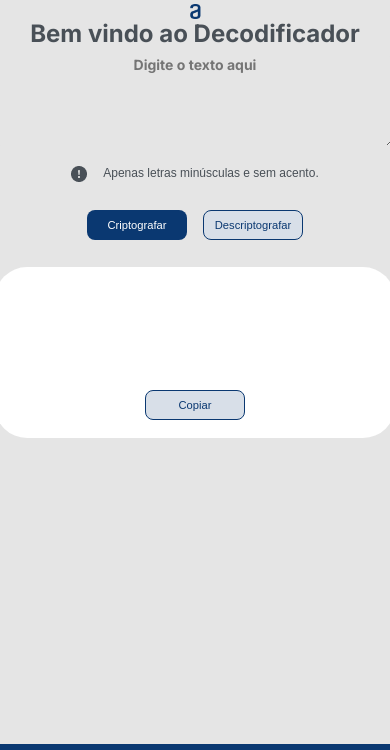
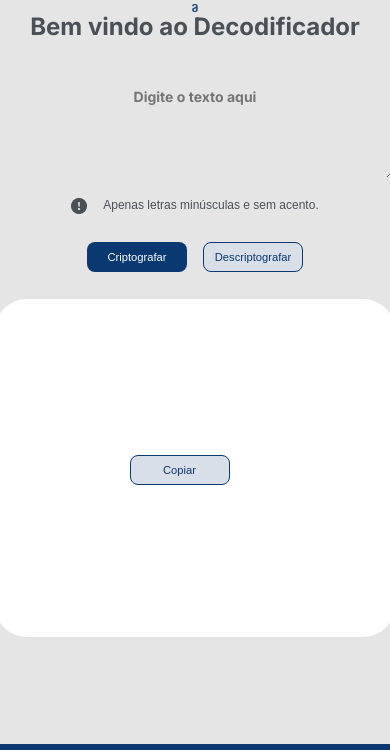
Before and after one commit to ElaineCristinaG/criptografia-texto, a plain HTML site: page index.html in a window 390 px wide. Both pictures are taken after a click on the button "Descriptografar". Shown: the top 750 px of the page. Drawn offline with Linux system fonts and the light colour scheme.

Commit message:
ajustes finos no css

```diff
--- a/style.css
+++ b/style.css
@@ -25,7 +25,6 @@ body{
     height: 100vh;
     box-sizing:border-box;
     color: var(--cor-cinza);
-    height: 100vh;
     font-family: var(--font-Inter);
     background-color: var(--cor-fundo);
 }
@@ -66,7 +65,7 @@ main{
     font-family: var(--font-Inter);
     color: var(--cor-azul-escuro);
     width: 400px;
-    height:400px;
+    height:52vh;
     word-wrap:break-word;
     justify-content: center;
     outline: none;
@@ -108,7 +107,6 @@ main{
     border-radius: var(--borda-botoes);
 }
 
-
 .botao_escuro{
     background-color: var(--cor-azul-escuro);
     border:none;
@@ -141,7 +139,7 @@ button.botao_claro:active{
     flex-direction: column;
     align-items: center;
     width: 27%;
-    height: 550px;
+    height: 70vh;
     background-color: var(--cor-branca);
     border-radius: var(--borda-section-saida);
     text-align: center;
@@ -180,15 +178,15 @@ button.botao_claro:active{
     display: flex;
     flex-direction: column;
     gap:3rem;
+    padding-bottom: 5% 5%;
     align-items: center;
-    padding-bottom: 5% 5%;
+    width: 310px;
 }
 
 .texto_codificado{
     padding-top: 5%;
-    height: 400px;
+    height: 50vh;
     word-wrap:break-word;
-    padding-bottom: 5%;
 }
 
 footer{
@@ -226,7 +224,6 @@ footer section{
         align-items: center;
         justify-content: center;
         padding: 1% 0%;
-
     }
 
     header {
@@ -236,7 +233,7 @@ footer section{
     }
 
     header img{
-        width: 10vw;
+        width: 5vw;
     }
 
     .flexivel_input{
@@ -247,10 +244,10 @@ footer section{
     section textArea {
         width:100%;
         height: 90px;
-        padding-left: 0%;
         font-size: 14px;
         text-align: center;
         vertical-align: middle;
+        padding-top: 10%;
     }
 
     .flexivel_img {
@@ -283,7 +280,8 @@ footer section{
 
     .flexivel_output{
         width: 400px;
-        height: 90%;
+        height: 30vh;
+        padding-bottom: 10vh;
     }
 
     .imagem_menino{
@@ -309,5 +307,8 @@ footer section{
         font-size: 0.7rem;
     }
 
+    footer{
+        position:absolute;
+    }
 
 }
```
